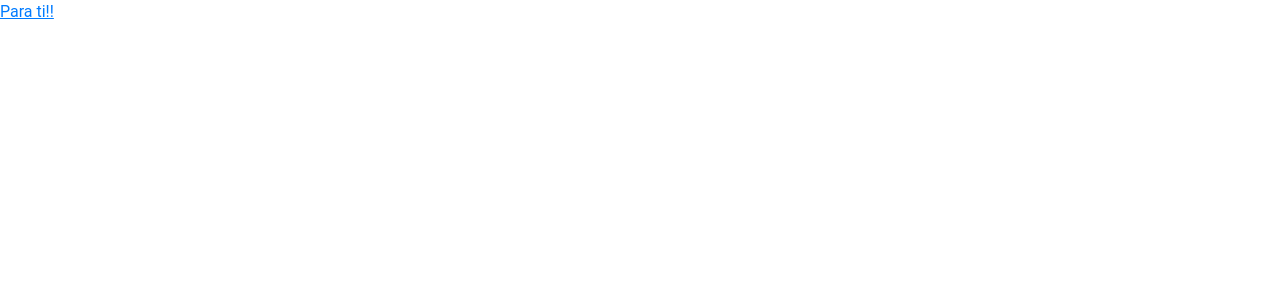
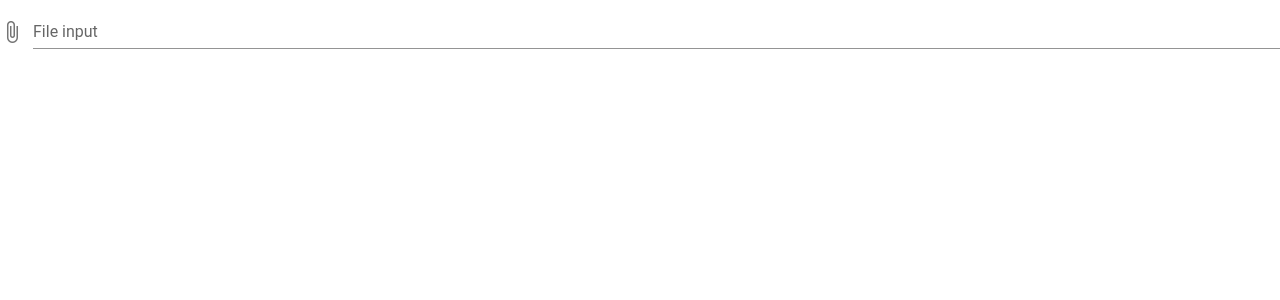
Before and after one commit to javieronishi/vue-mp3-player, a Vue app: page / in a window 1280 px wide. Shown: the top 300 px of the page. Built offline with nearby package versions, Linux system fonts and the light colour scheme; a small style sheet from the web is missing.

Commit message:
input file

```diff
--- a/src/App.vue
+++ b/src/App.vue
@@ -1,15 +1,17 @@
 <template>
   <v-app>
-    <a href="https://www.renacer.com.bo/obituariosDetalle.aspx?idObituario=53">Para ti!!</a>
+    <LocalPlayer/>
   </v-app>
 </template>
 
 <script>
 
+import LocalPlayer from './components/Player.vue';
+
 export default {
   name: 'App',
 
-  components: {},
+  components: { LocalPlayer },
 
   data: () => ({
     //
--- /dev/null
+++ b/src/components/Player.vue
@@ -0,0 +1,27 @@
+<template>
+  <v-file-input
+    multiple
+    label="File input"
+    v-model="items"
+    @change="hola"
+    accept=".mp3"
+  ></v-file-input>
+</template>
+
+<script>
+
+export default {
+  name: 'LocalPlayer',
+
+  components: {},
+
+  data: () => ({
+    items: [],
+  }),
+  methods: {
+    hola() {
+      console.log(this.items);
+    },
+  },
+};
+</script>
```
